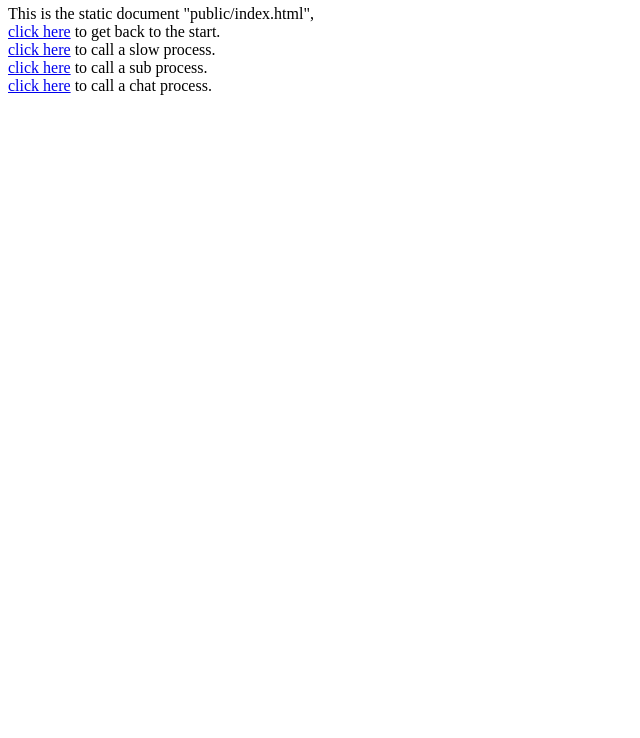
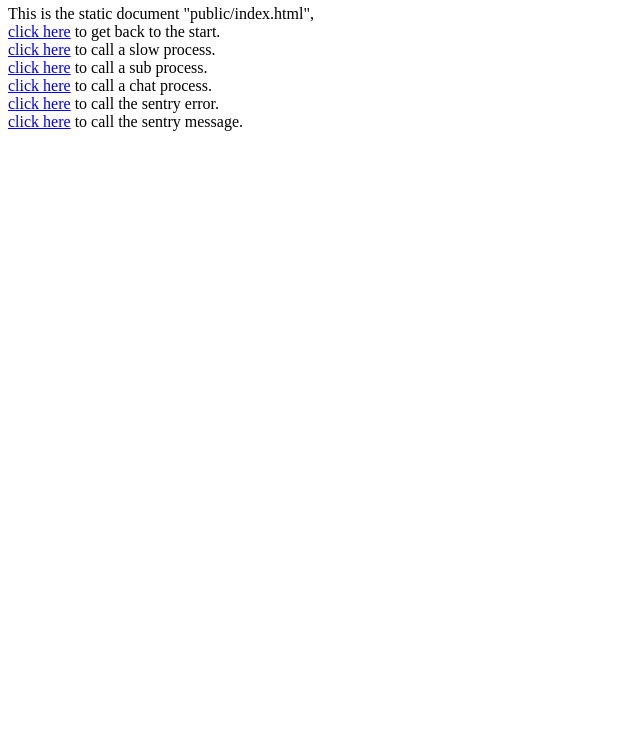
Before and after one commit to milagan/mojo-template, a website: page public/index.html in a window 1280 px wide. Shown: the part 62-800 px from the top of the page, without its empty margins (0-640 px from the left). Drawn offline with Linux system fonts and the light colour scheme.

Commit message:
Mi/sentry support (#37)

```diff
--- a/public/index.html
+++ b/public/index.html
@@ -14,5 +14,9 @@
     <a href="/sub_process">click here</a> to call a sub process.
     <br>
     <a href="/chat">click here</a> to call a chat process.
+    <br>
+    <a href="/sentry/error">click here</a> to call the sentry error.
+    <br>
+    <a href="/sentry/message">click here</a> to call the sentry message.
   </body>
 </html>
```
Also changed, not shown: 6 other files.
